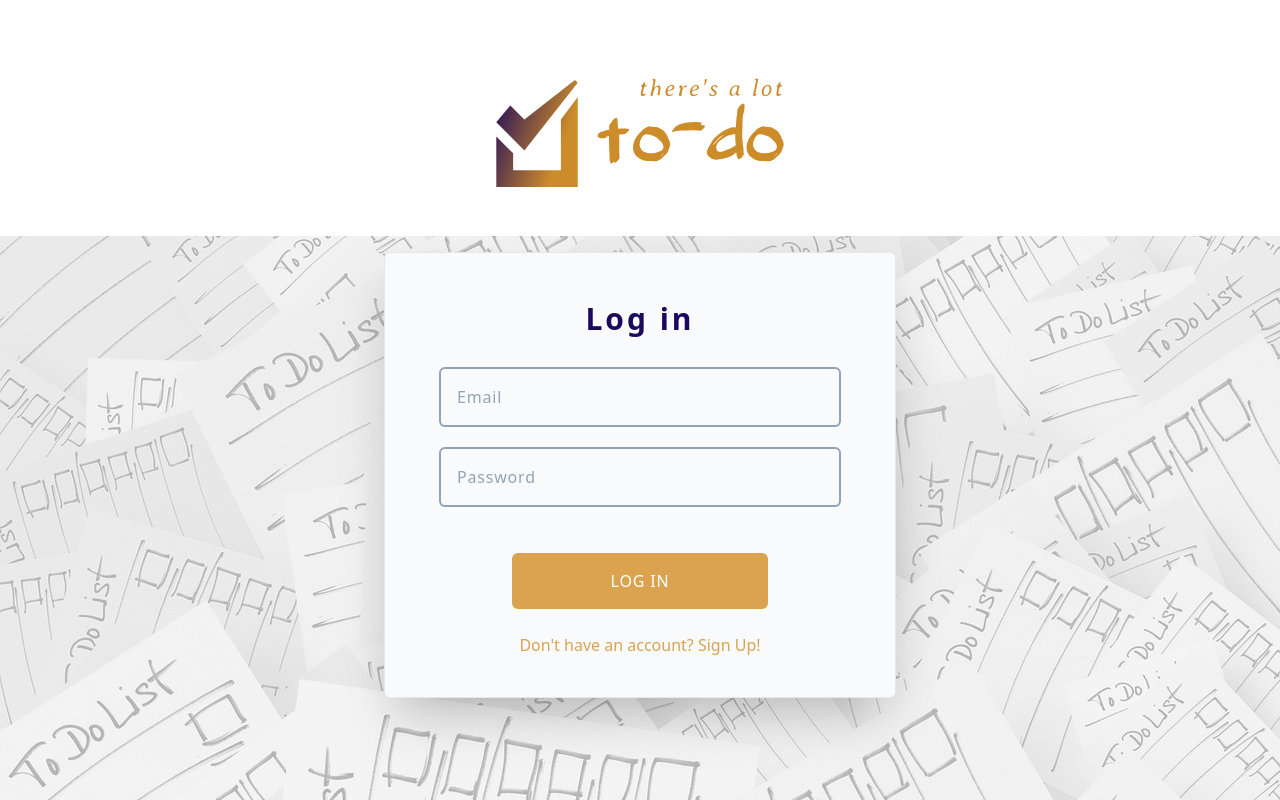
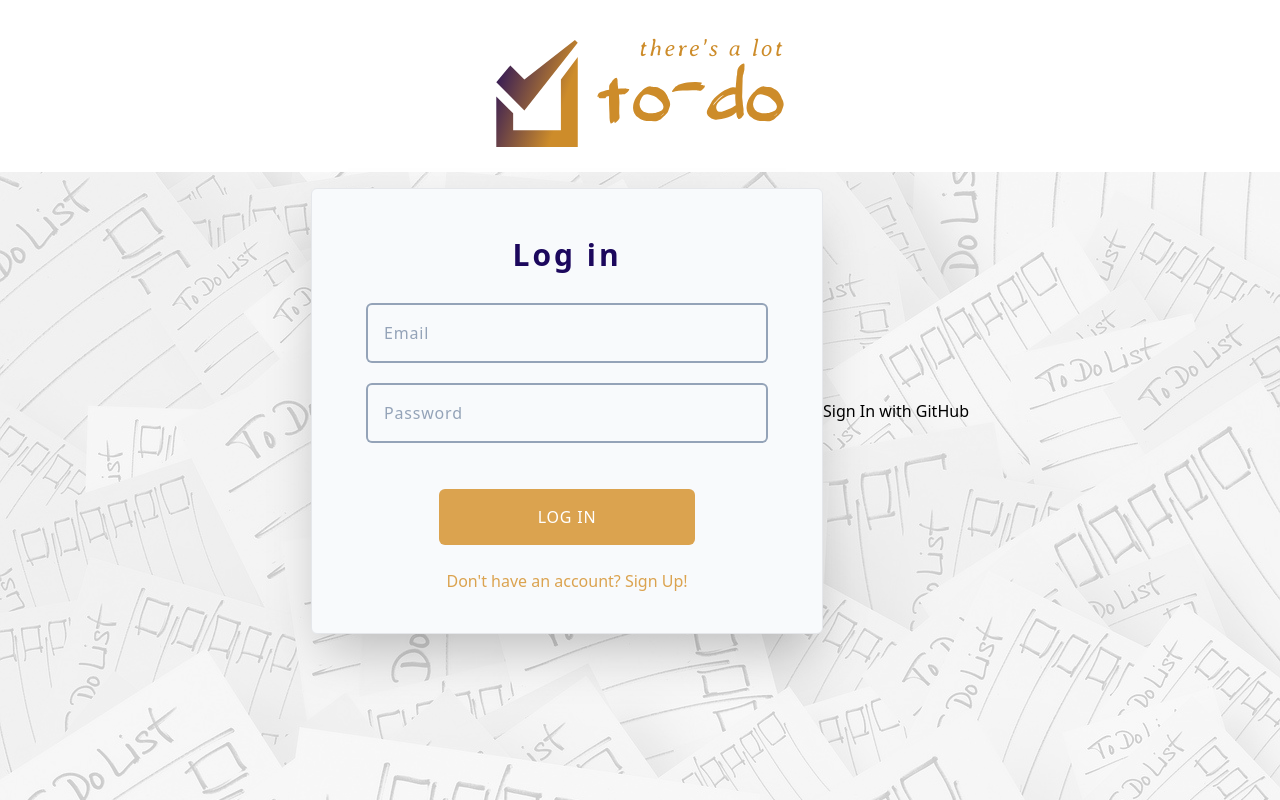
Before and after one commit to Eoligan/Project2_todo_app, a Vue app: page /login in a window 1280 px wide. Built offline with nearby package versions, Linux system fonts and the light colour scheme; some icons are missing.

Commit message:
signinwithgithub

```diff
--- a/src/stores/user.js
+++ b/src/stores/user.js
@@ -59,7 +59,14 @@ export const useUserStore = defineStore(
       }
     }
 
-    return { user, createNewUser, handleLogin, handleSignOut }
+    const signInWithGitHub = async () => {
+      console.log("aver")
+      const { data, error } = await supabase.auth.signInWithOAuth({
+        provider: "github",
+      })
+    }
+
+    return { user, createNewUser, handleLogin, handleSignOut, signInWithGitHub }
   },
   {
     persist: {
--- a/src/views/LandingView.vue
+++ b/src/views/LandingView.vue
@@ -2,10 +2,10 @@
 
 <template>
   <div class="relative flex min-h-screen flex-col overflow-hidden">
-    <header class="m-16 flex flex-col gap-4">
+    <header class="m-10 flex flex-col">
       <div class="relative mx-auto">
         <h1
-          class="absolute -left-2 top-2 w-40 text-center font-averia-light-italic text-2xl lowercase tracking-widest text-brand"
+          class="absolute -left-2 -top-2 w-40 text-center font-averia-light-italic text-2xl lowercase tracking-widest text-brand"
         >
           There's a lot
         </h1>
--- a/src/views/LoginView.vue
+++ b/src/views/LoginView.vue
@@ -11,7 +11,7 @@ const password = ref("")
 
 <template>
   <div
-    class="absolute -top-4 -z-10 h-[calc(100vh-14rem)] w-full opacity-30 grayscale filter"
+    class="absolute -top-4 -z-10 h-[100dvh] w-full opacity-20 grayscale filter"
   >
     <img
       class="h-full w-full object-cover"
@@ -24,7 +24,7 @@ const password = ref("")
       class="h-full w-72 rounded-md border bg-slate-50 px-8 pb-8 pt-4 shadow-2xl sm:w-96 sm:px-10 lg:w-[32rem] lg:px-14 lg:py-10"
     >
       <h2
-        class="mt-2 px-4 text-center text-secondary text-3xl font-bold tracking-widest sm:mb-8"
+        class="mt-2 px-4 text-center text-3xl font-bold tracking-widest text-secondary sm:mb-8"
       >
         Log in
       </h2>
@@ -81,5 +81,6 @@ const password = ref("")
         </RouterLink>
       </div>
     </form>
+    <button @click="userStore.signInWithGitHub()">Sign In with GitHub</button>
   </section>
 </template>
--- a/src/views/RegisterView.vue
+++ b/src/views/RegisterView.vue
@@ -11,7 +11,7 @@ const password = ref("")
 
 <template>
   <div
-    class="absolute -top-4 -z-10 h-[calc(100vh-14rem)] w-full opacity-30 grayscale filter"
+    class="absolute -top-4 -z-10 h-[100dvh] w-full opacity-20 grayscale filter"
   >
     <img
       class="h-full w-full object-cover"
```
